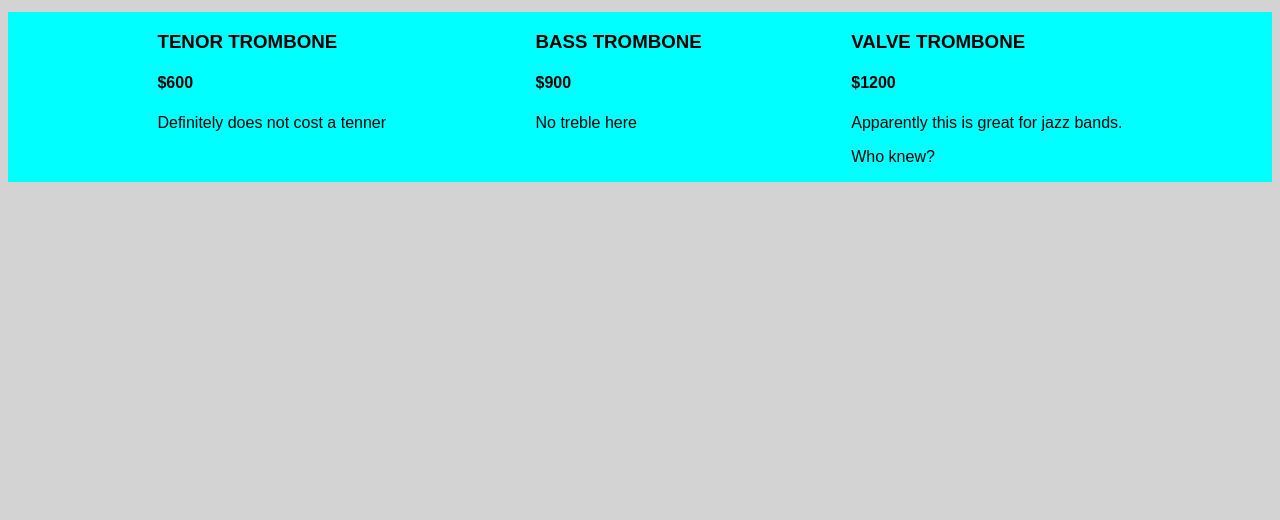
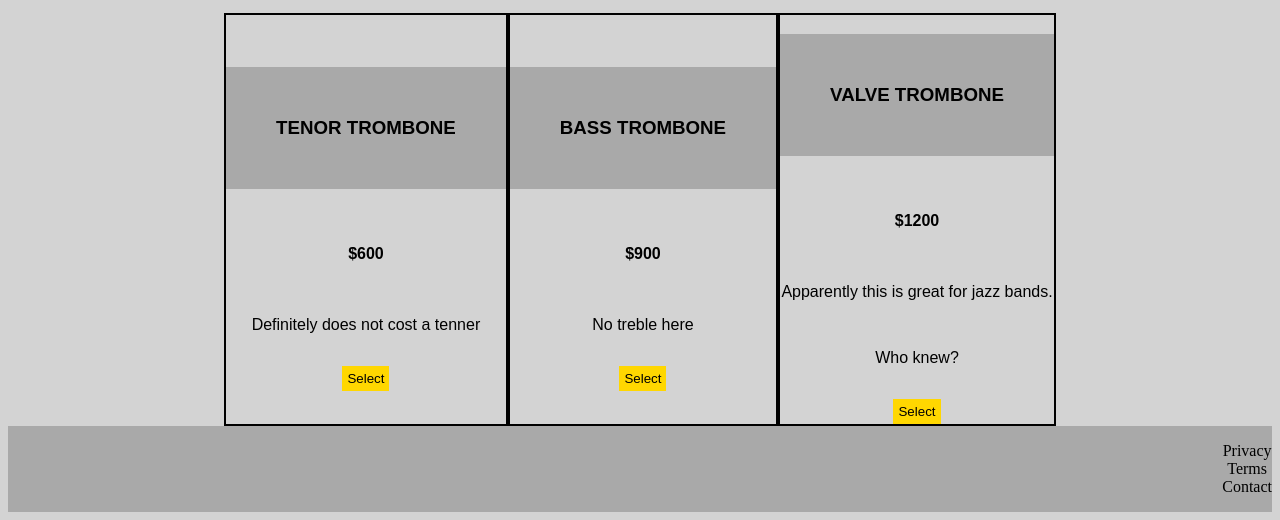
Before and after one commit to toeten/2-1-0-lab_product-page, a plain HTML site: page index.html in a window 1280 px wide. Shown: the part 955-1475 px from the top of the page. Before the commit the page ends 1145 px from the top, so only its background shows below. Drawn offline with Linux system fonts and the light colour scheme.

Commit message:
im tired of this grandpa

```diff
--- a/assets/style.css
+++ b/assets/style.css
@@ -1,8 +1,34 @@
 html {
   background-color: lightgrey;
 }
+
+@media (max-width: 768px) {
+  body {
+    display: flex;
+    flex-direction: column;
+    justify-content: center;
+    align-items: center;
+  }
+  .navitems {
+    display:flex;
+    flex-direction:column;
+    align-items: center;
+  }
+  .icon {
+    display:none !important
+  }
+}
+
+.title {
+  display: flex;
+  justify-content: center;
+}
+.brand {
+  display:flex;
+  align-items: center;
+}
+
 .header-container {
-  background-color: aqua;
   position:sticky;
 }
 
@@ -31,6 +57,15 @@ html {
   font-family: sans-serif;
   font-weight: 500;
   gap: 1rem;
+}
+
+a {
+  color: black;
+  text-decoration: none;
+}
+
+a:hover {
+  text-decoration: underline;
 }
 
 .description-header {
@@ -74,9 +109,9 @@ html {
   padding-right: 20px;
 }
 
-.promise-container {
+/* .promise-container {
   background-color: brown;
-}
+} */
 
 .promises {
   padding-top: 100px;
@@ -89,9 +124,44 @@ html {
 }
 
 .trombone-prices {
-  background-color: aqua;
   font-family: sans-serif;
   display: flex;
   flex-direction: row;
-  justify-content: space-evenly;
+  justify-content: center;
 }
+
+.item {
+  display: flex;
+  flex-direction: column;
+  justify-content:center;
+  align-items: center;
+  border: 2px black solid;
+  gap: 1rem;
+}
+.item-butt {
+  background-color: gold;
+  border: none;
+  padding: 5px;
+}
+.item-butt:hover {
+  background-color: coral;
+}
+
+.trombone-cat {
+  background-color: darkgray;
+  padding: 50px;
+}
+
+
+.footer {
+  background-color: darkgray;
+  display: flex;
+  flex-direction: column;
+  align-items: end;
+}
+
+.foot-item {
+  display: flex;
+  flex-direction: column;
+  align-items: center;
+}
--- a/index.html
+++ b/index.html
@@ -9,9 +9,12 @@
 </head>
 <body>
   <header class="header-container">
-    <figure class="icon-image-container">
-      <img class="icon-image"src="https://us.123rf.com/450wm/sanneberg/sanneberg1708/sanneberg170800669/85057705-guy-smiling-and-giving-thumbs-up-portrait.jpg?ver=6" alt="This is an icon">
-    </figure>
+    <div class="brand">
+        <img class="icon-image"src="./assets/images/trombone.png" alt="This is an icon">
+        <h2 class="title">Original Trombones</h2>
+    </div>
+      </header>
+      </body>
     <div class="navcontainer">
       <nav class="navbar">
         <section class="navitems">
@@ -26,7 +29,7 @@
     Handcrafted, home-made masterpieces... sort of
   </h1>
   <form class="email-entering">
-    <input type="text" id="enter-email"></input>
+    <input type="email" id="enter-email" placeholder="Give me your email."></input>
   </form>
   <div class="button-container">
     <button class="email-button">LET'S GET IT STARTED IN HERE</button>
@@ -49,23 +52,32 @@
     <iframe src="https://www.youtube.com/embed/y8Yv4pnO7qc?si=I_zmj2gRUR0R6XbO" title="YouTube video player" frameborder="0" allow="accelerometer; autoplay; clipboard-write; encrypted-media; gyroscope; picture-in-picture; web-share" referrerpolicy="strict-origin-when-cross-origin" allowfullscreen></iframe>
   </figure>
   <div class="trombone-prices">
-    <item class="tenor">
-      <h3>TENOR TROMBONE</h3>
+    <item class="item">
+      <h3 class="trombone-cat">TENOR TROMBONE</h3>
         <h4>$600</h4>
           <p>Definitely does not cost a tenner</p>
+          <button class="item-butt">Select</button>
     </item>
-    <item class="bass">
-      <h3>BASS TROMBONE</h3>
+    <item class="item">
+      <h3 class="trombone-cat">BASS TROMBONE</h3>
         <h4>$900</h4>
           <p>No treble here</p>
+          <button class="item-butt">Select</button>
     </item>
-    <item class="valve">
-      <h3>VALVE TROMBONE</h3>
+    <item class="item">
+      <h3 class="trombone-cat">VALVE TROMBONE</h3>
         <h4>$1200</h4>
           <p>Apparently this is great for jazz bands.</p>
           <p>Who knew?</p>
+          <button class="item-butt">Select</button>
     </item>
   </div>
-
+<footer class="footer">
+  <ul>
+    <li class="foot-item">Privacy</li>
+    <li class="foot-item">Terms</li>
+    <li class="foot-item">Contact</li>
+  </ul>
+</footer>
 </body>
 </html>
```
Also changed, not shown: assets/images/desktop-layout.png (renamed from desktop-layout.png), assets/images/mobile-layout.png (renamed from mobile-layout.png), assets/images/trombone.png (added).
